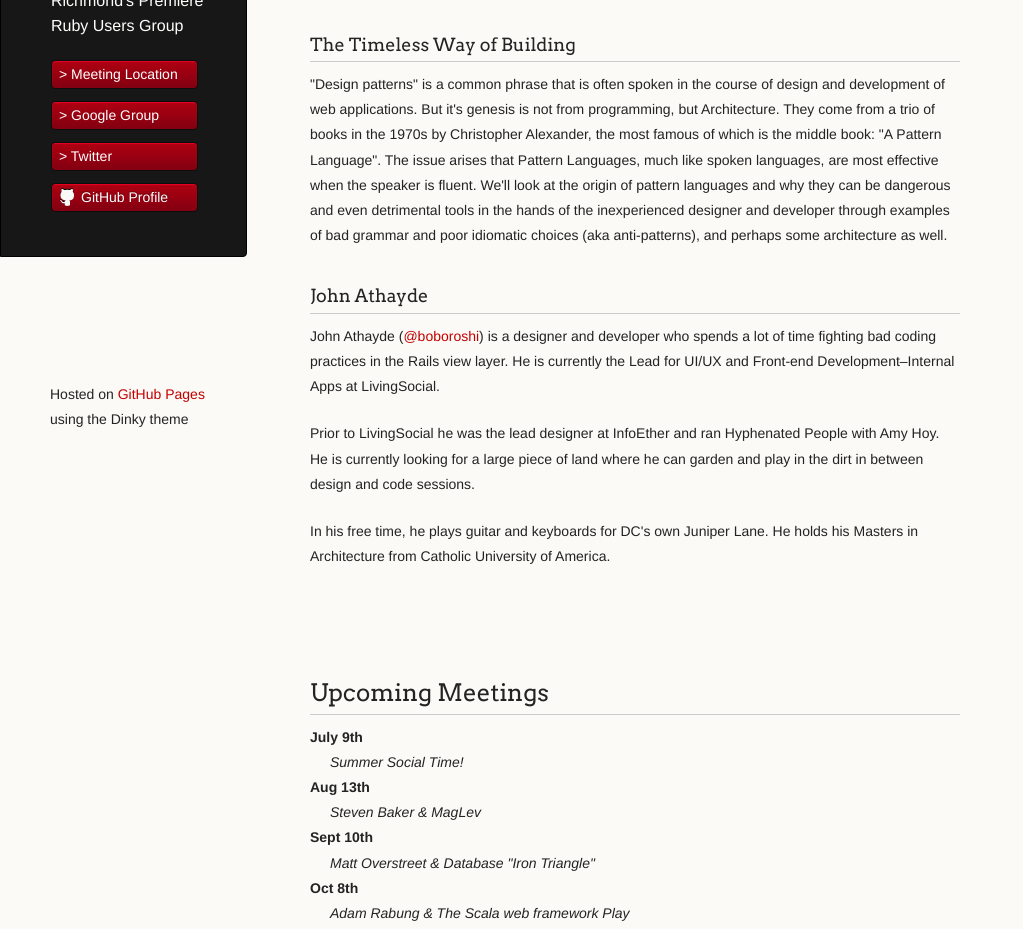
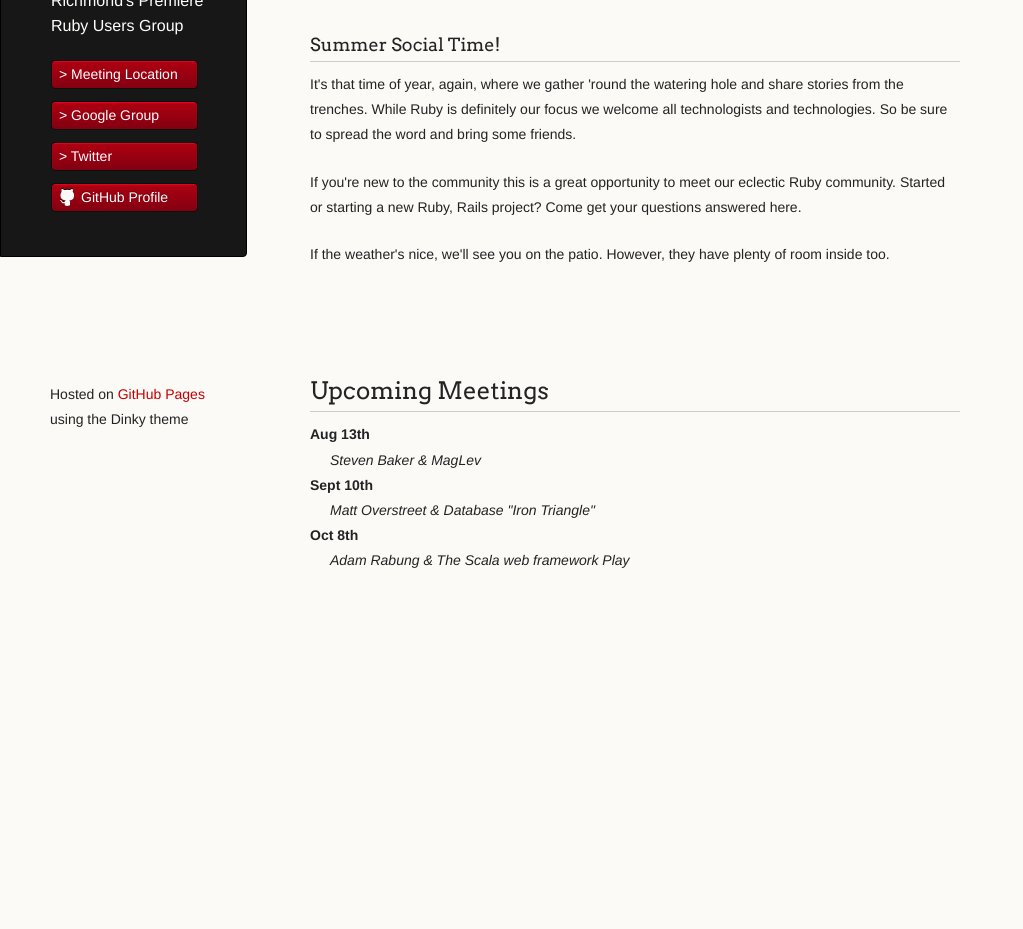
Before and after one commit to jpfuentes2/cvreg.github.com, a plain HTML site: page index.html in a window 1280 px wide. Shown: the part 336-1265 px from the top of the page, without its empty margins (0-1023 px from the left). After the commit the page ends 982 px from the top, so only its background shows below. Drawn offline with Linux system fonts and the light colour scheme.

```diff
--- a/index.html
+++ b/index.html
@@ -58,76 +58,54 @@
       <section>
         <h2>Welcome to the CVREG!</h2>
         <div itemprop="event" itemscope itemtype="http://schema.org/Event">
-          <h3>June Meeting: The Timeless Way of Building by John Athayde</h3>
+          <h3>July Meeting: Summer Social at Legend Brewing Co</h3>
           <h4>Details</h4>
           <p>
             <ul>
               <li>Date:
-                <meta itemprop="startDate" content="2013-06-11T18:00" />
-                Tuesday, June 11
-                <meta itemprop="endDate" content="2013-06-11T20:00" />
+                <meta itemprop="startDate" content="2013-07-09T18:00" />
+                Tuesday, July 9
+                <meta itemprop="endDate" content="2013-07-09T20:00" />
               </li>
               <li>Time: <meta itemprop="duration" content="PT2H" />18:00-20:00</li>
               <li>
                 <span itemprop="location" itemscope itemtype="http://schema.org/Place">
                   <span itemprop="address" itemscope itemtype="http://schema.org/PostalAddress">
                   Place:
-                    <span itemprop="streetAddress">1657 West Broad Street</span> #3a,
+                    <span itemprop="streetAddress">321 W 7th St</span>,
                     <span itemprop="addressLocality">Richmond</span>,
                     <span itemprop="addressRegion">VA</span>
                   </span>
-                  (<a itemprop="url" href="http://goo.gl/maps/HX2PY">map</a>)
+                  (<a itemprop="url" href="http://goo.gl/maps/vQ5nv">map</a>)
                 </span>
               </li>
-              <li>RSVP: <a itemprop="url/rsvp" href="http://www.meetup.com/804RVA/events/122601882/">Meetup.com</a></li>
+              <li>RSVP: <a itemprop="url/rsvp" href="http://www.meetup.com/804RVA/events/126307542/">Meetup.com</a></li>
             </ul>
           </p>
 
-          <h3><span itemprop="name">The Timeless Way of Building</span></h3>
+          <h3><span itemprop="name">Summer Social Time!</span></h3>
           <span itemprop="description">
           <p>
-            "Design patterns" is a common phrase that is often spoken in the
-            course of design and development of web applications. But it's
-            genesis is not from programming, but Architecture. They come from a
-            trio of books in the 1970s by Christopher Alexander, the most
-            famous of which is the middle book: "A Pattern Language". The issue
-            arises that Pattern Languages, much like spoken languages, are most
-            effective when the speaker is fluent. We'll look at the origin of
-            pattern languages and why they can be dangerous and even detrimental
-            tools in the hands of the inexperienced designer and developer
-            through examples of bad grammar and poor idiomatic choices (aka
-            anti-patterns), and perhaps some architecture as well.
+            It's that time of year, again, where we gather 'round the watering hole and
+            share stories from the trenches. While Ruby is definitely our focus we welcome
+            all technologists and technologies. So be sure to spread the word and bring
+            some friends.
+          </p>
+          <p>
+            If you're new to the community this is a great opportunity to meet our eclectic
+            Ruby community. Started or starting a new Ruby, Rails project? Come get your
+            questions answered here.
+          </p>
+          <p>
+            If the weather's nice, we'll see you on the patio. However, they have plenty of
+            room inside too.
           </p>
           </span>
-          <div itemprop="performer" itemscope itemtype="http://schema.org/Person">
-            <h3><span itemprop="name">John Athayde</span></h3>
-            <span itemprop="description">
-            <p>
-              John Athayde (<a itemprop="url" href="http://twitter.com/boboroshi">@boboroshi</a>)
-              is a designer and developer who spends a lot of time
-              fighting bad coding practices in the Rails view layer. He is
-              currently the Lead for UI/UX and Front-end Development–Internal
-              Apps at LivingSocial.
-            </p>
-            <p>
-              Prior to LivingSocial he was the lead designer at InfoEther and
-              ran Hyphenated People with Amy Hoy. He is currently looking for a
-              large piece of land where he can garden and play in the dirt in
-              between design and code sessions.
-            </p>
-            <p>
-              In his free time, he plays guitar and keyboards for DC's own
-              Juniper Lane. He holds his Masters in Architecture from
-              Catholic University of America.
-            </p>
-            </span>
-          </div>
         </div>
       </section>
       <section>
         <h2>Upcoming Meetings</h2>
         <dl>
-          <dt>July 9th</dt><dd>Summer Social Time!</dd>
           <dt>Aug 13th</dt><dd>Steven Baker &amp; MagLev</dd>
           <dt>Sept 10th</dt><dd>Matt Overstreet &amp; Database "Iron Triangle"</dd>
           <dt>Oct 8th</dt><dd>Adam Rabung &amp; The Scala web framework Play</dd>
```
